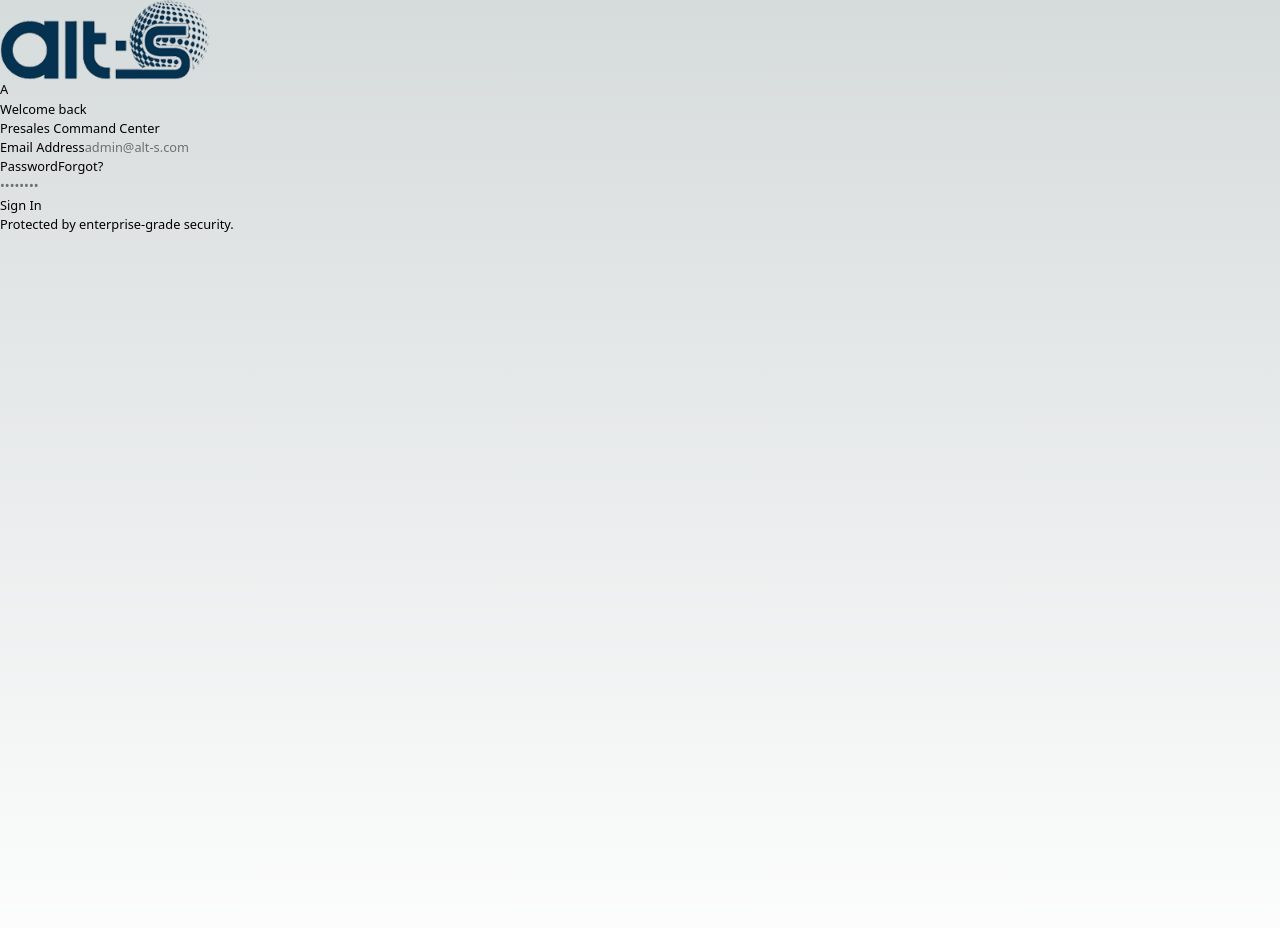
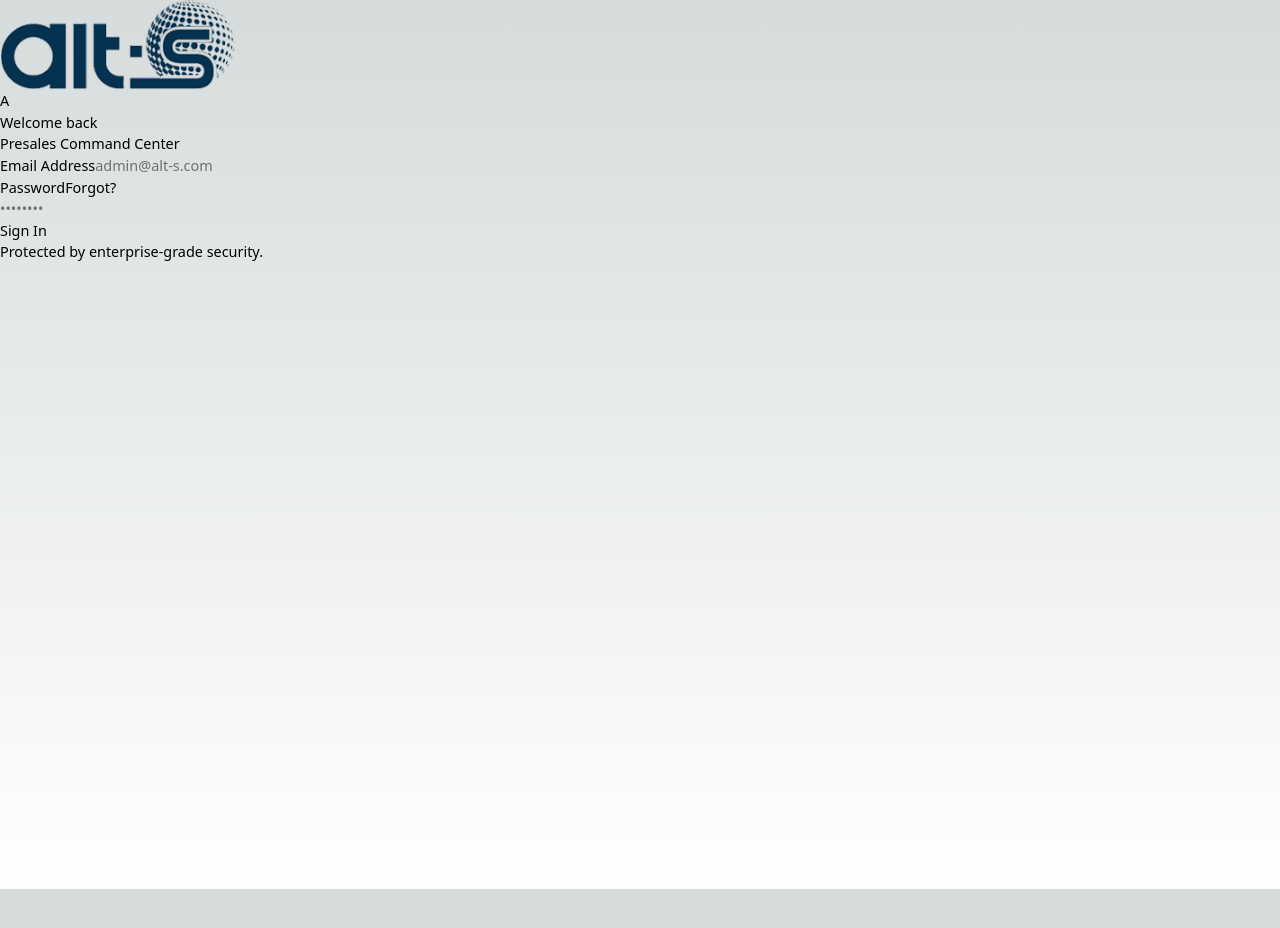
Before and after one commit to VaishalMalu/ALT-S-Presales-Command-Center, a React (Vite) app in the folder apps/web/: page /#/login in a window 1280 px wide. Shown: the top 928 px of the page. After the commit the page ends 889 px from the top, so only its background shows below. Built offline with nearby package versions, Linux system fonts and the light colour scheme.

Commit message:
style: change UI scale to 90%

```diff
--- a/apps/web/src/index.css
+++ b/apps/web/src/index.css
@@ -28,9 +28,9 @@ body {
 
 #root {
   position: relative;
-  width: 125vw;
-  height: 125vh;
-  transform: scale(0.8);
+  width: 111.12vw;
+  height: 111.12vh;
+  transform: scale(0.9);
   transform-origin: top left;
   overflow: hidden;
 }
```
